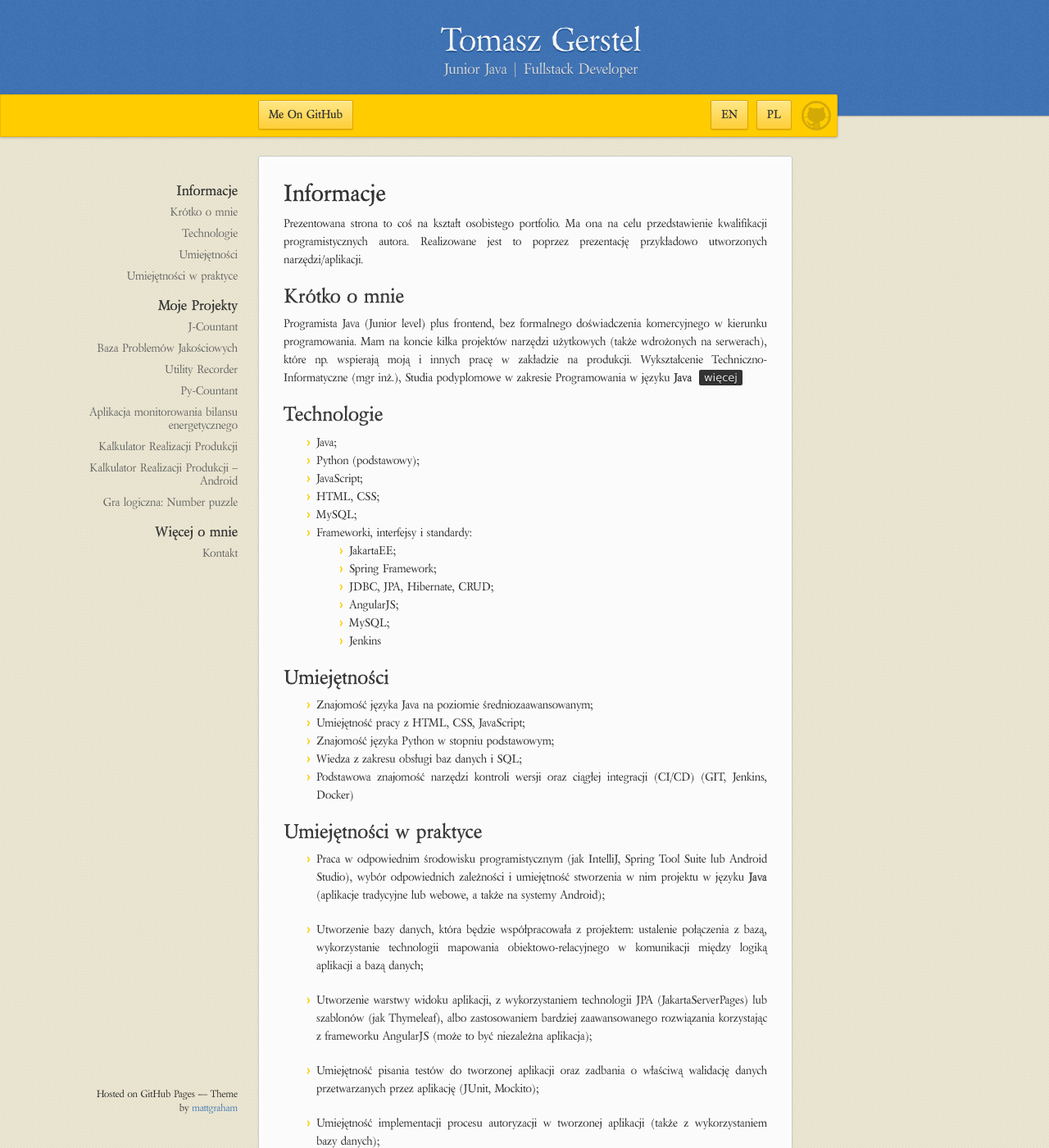
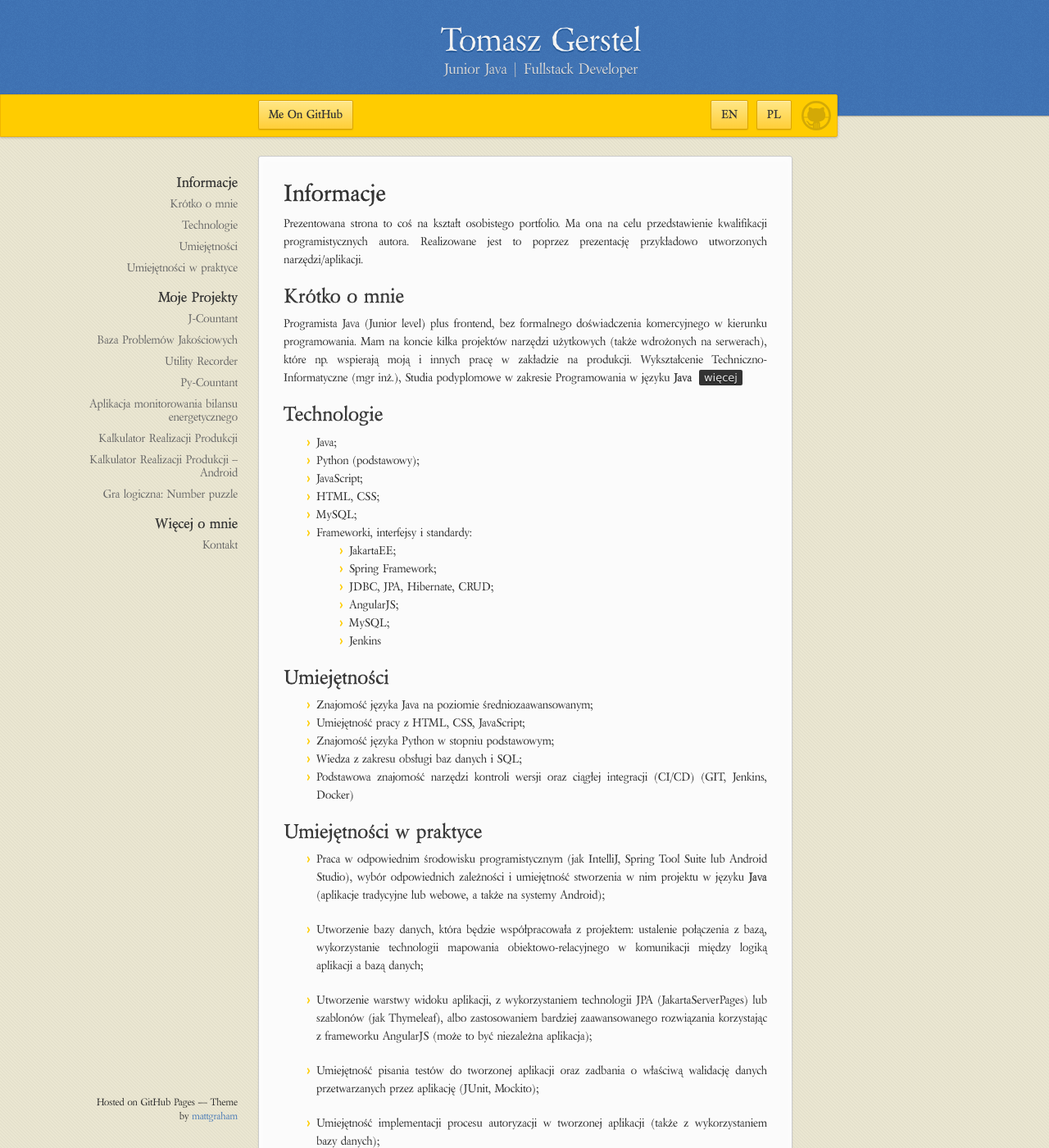
Before and after one commit to TomaszGerstel/Tomasz-Gerstel---My-IT-portfolio, a Jekyll site: the page built from index.md, in a window 1280 px wide and 1400 px high. Shown: the whole window at 82% size. Built offline with Jekyll 4.4.1, drawn with Linux system fonts in a browser that asks for light colours; our own code applies the rules of GitHub Pages for plain Markdown files.

Commit message:
styleMenu

```diff
--- a/_sass/jekyll-theme-leap-day.scss
+++ b/_sass/jekyll-theme-leap-day.scss
@@ -303,7 +303,7 @@ small {
 nav {
   width: 230px;
   position: fixed;
-  top: 220px;
+  top: 210px;
   left:50%;
   margin-left:-580px;
   text-align: right;
@@ -313,6 +313,7 @@ nav {
     list-style-image:none;
     font-size: 14px;
     line-height:24px;
+    max-height: 80%;
 
     li {
       padding: 5px 0px;
@@ -360,7 +361,7 @@ footer {
   position: fixed;
   left:50%;
   margin-left:-530px;
-  bottom:20px;
+  bottom:10px;
   text-align: right;
   line-height: 16px;
 }
```
